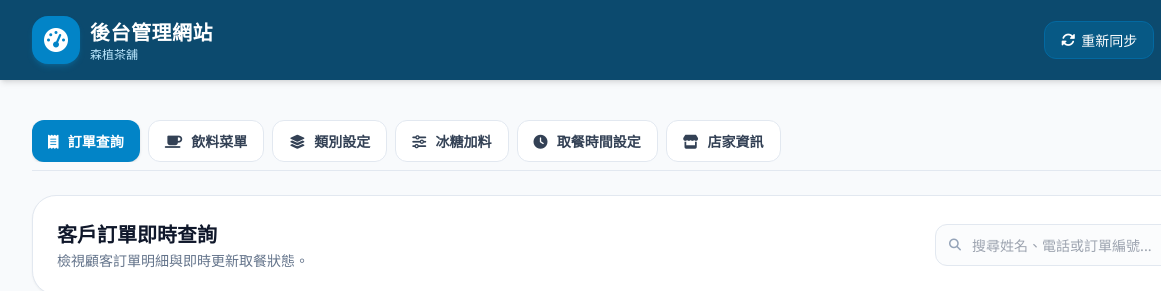
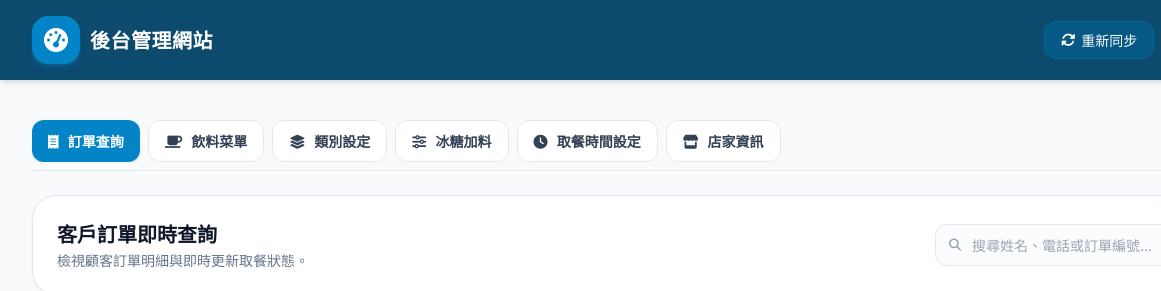
Before and after one commit to joce-yu/storemanage, a plain HTML site: page index.html in a window 1280 px wide. Shown: the top 291 px of the page, 0-1161 px from the left. Drawn offline with nearby package versions, Linux system fonts and the light colour scheme; no server answers.

Commit message:
版本更新

```diff
--- a/index.html
+++ b/index.html
@@ -835,7 +835,7 @@
         function initAdminUI() {
             const store = db.store || {};
             const rawVals = store._rawValues || [];
-            const storeName = store.StoreName || store.storename || rawVals[2] || '森植茶舖';
+            const storeName = store.StoreName || store.storename || rawVals[2] || '';
             const storeCode = store.StoreCode || store.storecode || rawVals[1] || 'forest';
             const storePhone = store.Phone || store.phone || rawVals[4] || '';
             const storeAddress = store.Address || store.address || rawVals[5] || '';
@@ -843,7 +843,7 @@
             const storeDesc = store.Description || store.description || rawVals[7] || '';
             const storeLogo = store.Logo || store.logo || rawVals[3] || '';
 
-            document.getElementById('page-title').innerText = `${storeName} - 後台管理`;
+            document.getElementById('page-title').innerText = `${storeName} - 後台管理網站`;
             document.getElementById('admin-subtitle').innerText = storeName;
 
             const logoImg = document.getElementById('header-logo-img');
@@ -2614,7 +2614,7 @@
             }
 
             document.getElementById('admin-subtitle').innerText = name;
-            document.getElementById('page-title').innerText = `${name} - 後台管理`;
+            document.getElementById('page-title').innerText = `${name} - 後台管理網站`;
 
             const logoImg = document.getElementById('header-logo-img');
             const logoIcon = document.getElementById('header-logo-icon');
```
